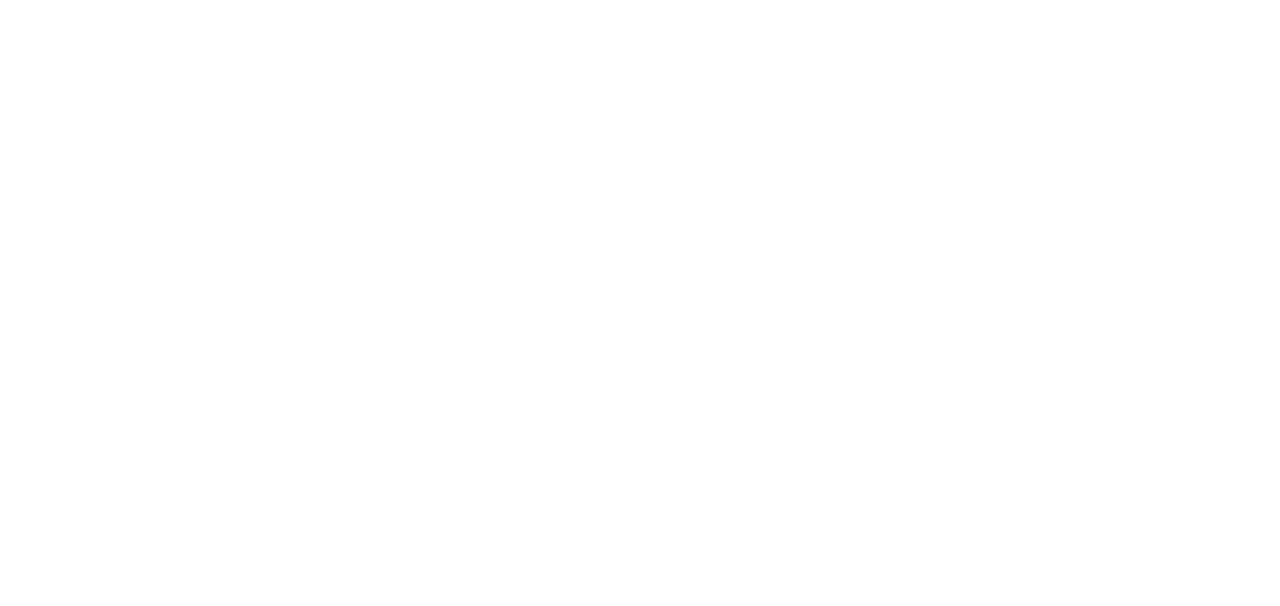
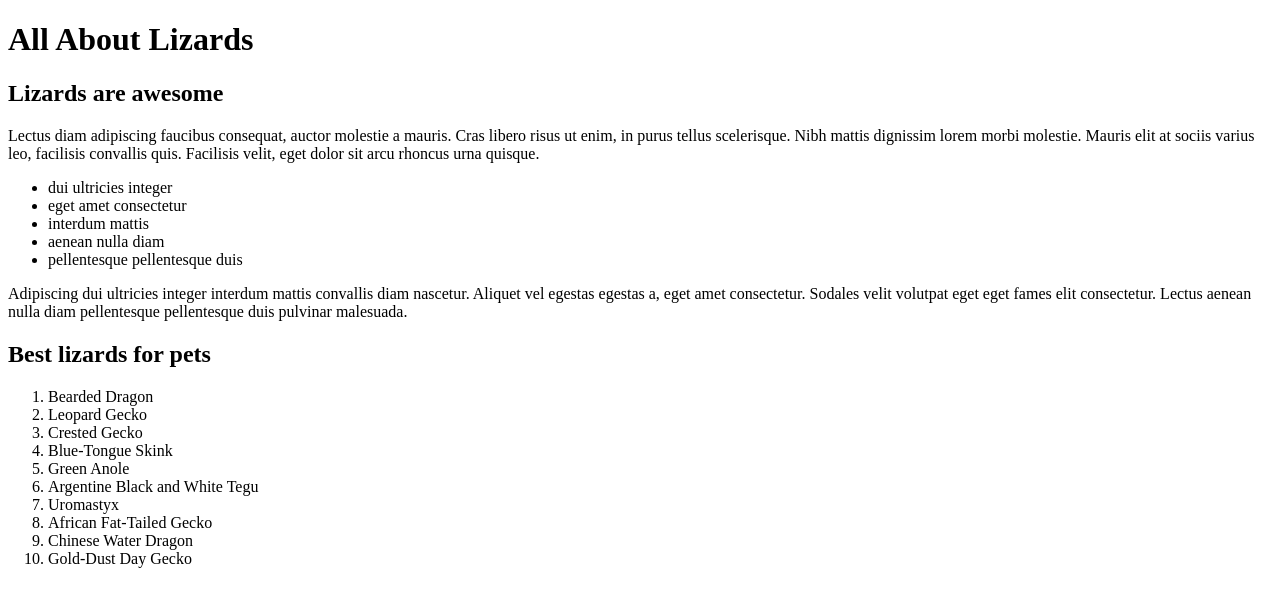
Before and after one commit to dghousi/scrimba-html-and-css-challenges, a plain HTML site: page index.html in a window 1280 px wide. Drawn offline with Linux system fonts and the light colour scheme.

Commit message:
Solve 2 challes

```diff
--- a/index.html
+++ b/index.html
@@ -1,11 +1,57 @@
 <!DOCTYPE html>
+<html>
+  <head>
+    <title>All about lizards</title>
+  </head>
+  <body>
+    <header>
+      <h1>All About Lizards</h1>
+    </header>
 
-<html lang="en">
-  <head>
-    <title>Challenge #1</title>
-  </head>
+    <main>
+      <section class="main-content">
+        <h2>Lizards are awesome</h2>
+        <p>
+          Lectus diam adipiscing faucibus consequat, auctor molestie a mauris.
+          Cras libero risus ut enim, in purus tellus scelerisque. Nibh mattis
+          dignissim lorem morbi molestie. Mauris elit at sociis varius leo,
+          facilisis convallis quis. Facilisis velit, eget dolor sit arcu rhoncus
+          urna quisque.
+        </p>
 
-  <body>
-    <main></main>
+        <!-- insert the unordered list here -->
+        <ul>
+          <li>dui ultricies integer</li>
+          <li>eget amet consectetur</li>
+          <li>interdum mattis</li>
+          <li>aenean nulla diam</li>
+          <li>pellentesque pellentesque duis</li>
+        </ul>
+
+        <p>
+          Adipiscing dui ultricies integer interdum mattis convallis diam
+          nascetur. Aliquet vel egestas egestas a, eget amet consectetur.
+          Sodales velit volutpat eget eget fames elit consectetur. Lectus aenean
+          nulla diam pellentesque pellentesque duis pulvinar malesuada.
+        </p>
+      </section>
+
+      <aside class="sidebar">
+        <h2>Best lizards for pets</h2>
+        <!-- insert the ordered list here -->
+        <ol>
+          <li>Bearded Dragon</li>
+          <li>Leopard Gecko</li>
+          <li>Crested Gecko</li>
+          <li>Blue-Tongue Skink</li>
+          <li>Green Anole</li>
+          <li>Argentine Black and White Tegu</li>
+          <li>Uromastyx</li>
+          <li>African Fat-Tailed Gecko</li>
+          <li>Chinese Water Dragon</li>
+          <li>Gold-Dust Day Gecko</li>
+        </ol>
+      </aside>
+    </main>
   </body>
 </html>
```
Also changed, not shown: 1 other file.
